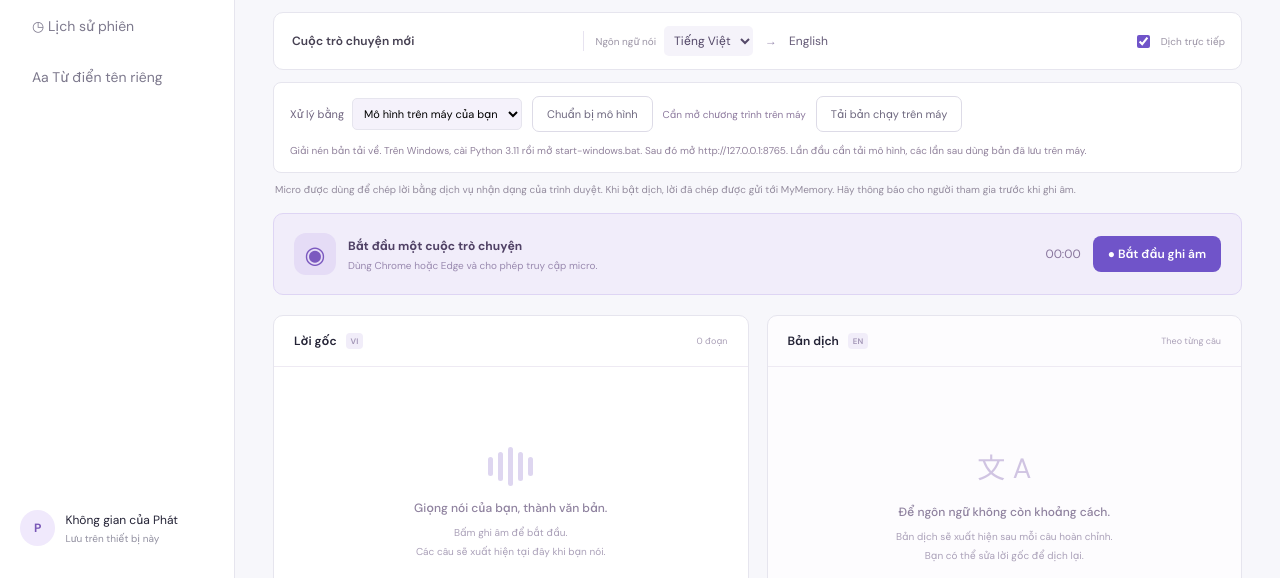
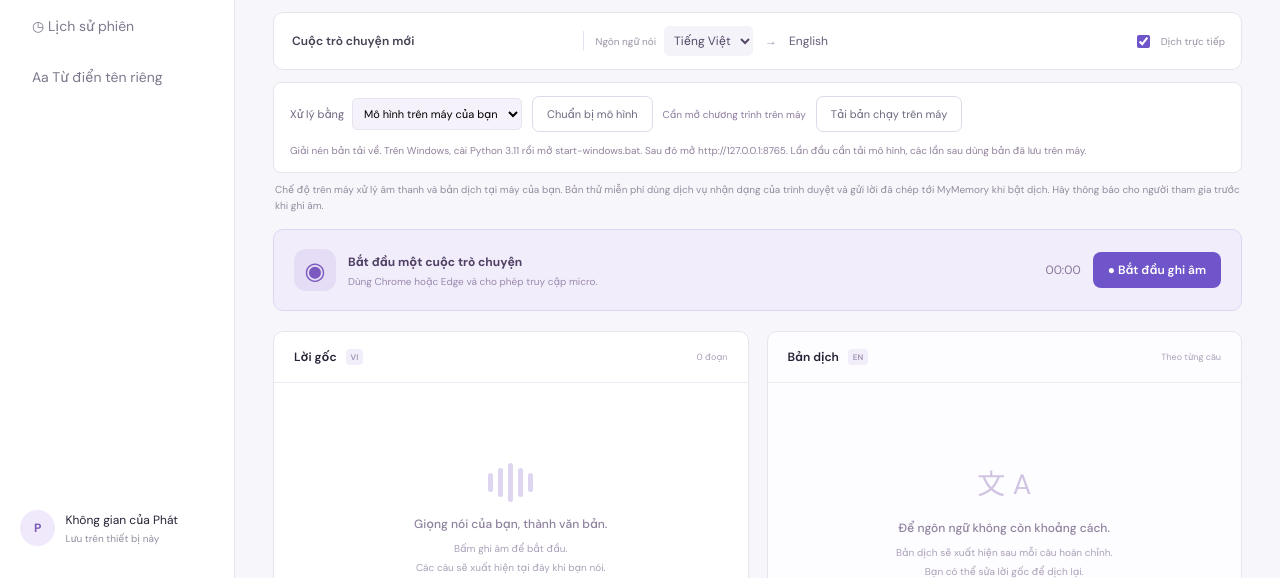
Before and after one commit to MaiDucPhat1703/lingua-live, a plain HTML site: page dist/index.html in a window 1280 px wide. Shown: the part 222-800 px from the top of the page. Drawn offline with Linux system fonts and the light colour scheme; no server answers.

Commit message:
Clarify audio and translation privacy for each processing mode

```diff
--- a/dist/index.html
+++ b/dist/index.html
@@ -13,7 +13,7 @@
 <a href="lingua-live-local.zip" class="outline" download>Tải bản chạy trên máy</a>
 <p id="localHelp">Giải nén bản tải về. Trên Windows, cài Python 3.11 rồi mở start-windows.bat. Sau đó mở http://127.0.0.1:8765. Lần đầu cần tải mô hình, các lần sau dùng bản đã lưu trên máy.</p>
 </section>
-<div class="consent-note">Micro được dùng để chép lời bằng dịch vụ nhận dạng của trình duyệt. Khi bật dịch, lời đã chép được gửi tới MyMemory. Hãy thông báo cho người tham gia trước khi ghi âm.</div>
+<div class="consent-note">Chế độ trên máy xử lý âm thanh và bản dịch tại máy của bạn. Bản thử miễn phí dùng dịch vụ nhận dạng của trình duyệt và gửi lời đã chép tới MyMemory khi bật dịch. Hãy thông báo cho người tham gia trước khi ghi âm.</div>
 <div class="record-panel"><div class="record-info"><span id="micDot" class="mic-icon">◉</span><div><strong id="recordState">Bắt đầu một cuộc trò chuyện</strong><p id="recordHint">Dùng Chrome hoặc Edge và cho phép truy cập micro.</p></div></div><div class="record-actions"><span id="duration">00:00</span><button id="recordBtn" class="primary">● Bắt đầu ghi âm</button><button id="stopBtn" class="danger" hidden>■ Kết thúc</button></div></div>
 <div class="message" role="status" id="message" hidden></div>
 <div class="transcript-grid"><section class="transcript"><div class="column-head"><h2>Lời gốc <span id="srcBadge">VI</span></h2><span id="segmentCount">0 đoạn</span></div><div id="sourceSegments" class="segments"><div class="empty"><div class="sound-bars"><b></b><b></b><b></b><b></b><b></b></div><h3>Giọng nói của bạn, thành văn bản.</h3><p>Bấm ghi âm để bắt đầu.<br>Các câu sẽ xuất hiện tại đây khi bạn nói.</p></div></div><p id="interim" class="interim" aria-live="polite"></p></section><section class="transcript translation"><div class="column-head"><h2>Bản dịch <span id="dstBadge">EN</span></h2><span class="translated-label">Theo từng câu</span></div><div id="targetSegments" class="segments"><div class="empty"><span class="translate-symbol">文 A</span><h3>Để ngôn ngữ không còn khoảng cách.</h3><p>Bản dịch sẽ xuất hiện sau mỗi câu hoàn chỉnh.<br>Bạn có thể sửa lời gốc để dịch lại.</p></div></div></section></div>
```
Also changed, not shown: docs/index.html (+1 -1 lines), 2 other files.
